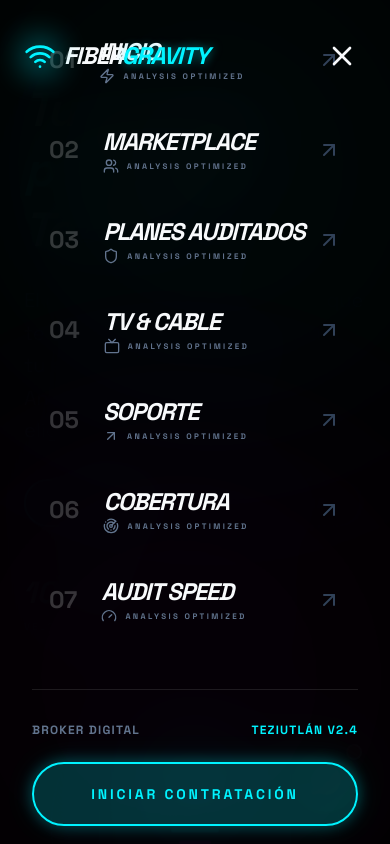
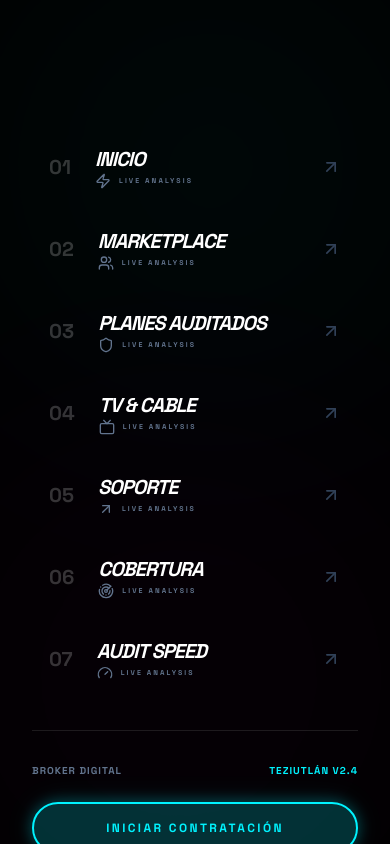
Before and after one commit to jonathanhdezf/fibergravity, a Next.js app: page / in a window 390 px wide. Both pictures are taken after a click on the button "Abrir menú". Shown: the top 844 px of the page. Built offline with nearby package versions, Linux system fonts and the light colour scheme.

Commit message:
fix: resolve mobile menu visibility and interaction issues

```diff
--- a/src/components/sections/Navbar.tsx
+++ b/src/components/sections/Navbar.tsx
@@ -93,13 +93,14 @@ export const Navbar = () => {
                         initial={{ opacity: 0 }}
                         animate={{ opacity: 1 }}
                         exit={{ opacity: 0 }}
-                        className="fixed inset-0 z-[105] lg:hidden"
+                        transition={{ duration: 0.3 }}
+                        className="fixed inset-0 z-[1000] lg:hidden overflow-y-auto bg-black"
                     >
                         {/* Backdrop with extreme blur and dark gradient */}
-                        <div className="absolute inset-0 bg-black/95 backdrop-blur-2xl" />
+                        <div className="fixed inset-0 bg-black/95 backdrop-blur-2xl" />
 
                         {/* Decorative animated elements in background */}
-                        <div className="absolute inset-0 overflow-hidden pointer-events-none">
+                        <div className="fixed inset-0 overflow-hidden pointer-events-none">
                             <motion.div
                                 animate={{
                                     scale: [1, 1.2, 1],
@@ -120,31 +121,33 @@ export const Navbar = () => {
                             />
                         </div>
 
-                        <div className="relative h-full flex flex-col justify-center items-center p-8">
-                            <div className="w-full max-w-sm space-y-2">
+                        <div className="relative min-h-full flex flex-col pt-32 pb-16 px-8 items-center z-10">
+                            <div className="w-full max-w-sm space-y-1">
                                 {navLinks.map((link, i) => (
                                     <motion.a
                                         key={link.name}
                                         href={link.href}
-                                        initial={{ x: -50, opacity: 0 }}
+                                        initial={{ x: -30, opacity: 0 }}
                                         animate={{ x: 0, opacity: 1 }}
-                                        exit={{ x: 50, opacity: 0 }}
-                                        transition={{ delay: i * 0.08, ease: "easeOut" }}
-                                        onClick={() => setMobileMenu(false)}
-                                        className="flex items-center justify-between group p-4 rounded-2xl border border-white/0 hover:border-white/10 hover:bg-white/5 transition-all"
+                                        exit={{ x: 30, opacity: 0 }}
+                                        transition={{ delay: i * 0.05, ease: "easeOut" }}
+                                        onClick={() => {
+                                            setMobileMenu(false);
+                                        }}
+                                        className="flex items-center justify-between group p-4 rounded-2xl border border-transparent hover:border-white/10 hover:bg-white/5 active:scale-95 transition-all text-white no-underline w-full"
                                     >
                                         <div className="flex items-center gap-6">
-                                            <span className="text-white/20 font-black text-2xl group-hover:text-neon-cyan transition-colors">0{i + 1}</span>
+                                            <span className="text-white/20 font-black text-xl group-hover:text-neon-cyan transition-colors">0{i + 1}</span>
                                             <div className="flex flex-col">
-                                                <span className="text-2xl font-black uppercase tracking-tighter italic group-hover:text-white group-hover:translate-x-2 transition-all">
+                                                <span className="text-xl font-black uppercase tracking-tighter italic group-hover:text-white group-hover:translate-x-1 transition-all">
                                                     {link.name}
                                                 </span>
-                                                <span className="text-[8px] font-black tracking-[0.3em] text-slate-500 uppercase flex items-center gap-2">
-                                                    {link.icon} Analysis Optimized
+                                                <span className="text-[7px] font-black tracking-[0.3em] text-slate-500 uppercase flex items-center gap-2">
+                                                    {link.icon} Live Analysis
                                                 </span>
                                             </div>
                                         </div>
-                                        <ArrowUpRight className="w-6 h-6 text-slate-700 group-hover:text-neon-cyan transition-colors" />
+                                        <ArrowUpRight className="w-5 h-5 text-slate-700 group-hover:text-neon-cyan transition-colors" />
                                     </motion.a>
                                 ))}
                             </div>
@@ -153,10 +156,10 @@ export const Navbar = () => {
                                 initial={{ y: 20, opacity: 0 }}
                                 animate={{ y: 0, opacity: 1 }}
                                 exit={{ y: 20, opacity: 0 }}
-                                transition={{ delay: 0.6 }}
-                                className="mt-12 w-full max-w-sm pt-8 border-t border-white/10 flex flex-col gap-6"
+                                transition={{ delay: 0.4 }}
+                                className="mt-8 w-full max-w-sm pt-8 border-t border-white/10 flex flex-col gap-6"
                             >
-                                <div className="flex justify-between items-center text-xs font-black tracking-widest text-slate-500 uppercase">
+                                <div className="flex justify-between items-center text-[10px] font-black tracking-widest text-slate-500 uppercase">
                                     <span>Broker Digital</span>
                                     <span className="text-neon-cyan">Teziutlán v2.4</span>
                                 </div>
@@ -165,7 +168,7 @@ export const Navbar = () => {
                                         setMobileMenu(false);
                                         openModal();
                                     }}
-                                    className="w-full !py-5 text-sm font-black tracking-[0.2em]"
+                                    className="w-full !py-4 text-xs font-black tracking-[0.2em]"
                                     variant="cyan"
                                 >
                                     INICIAR CONTRATACIÓN
```
